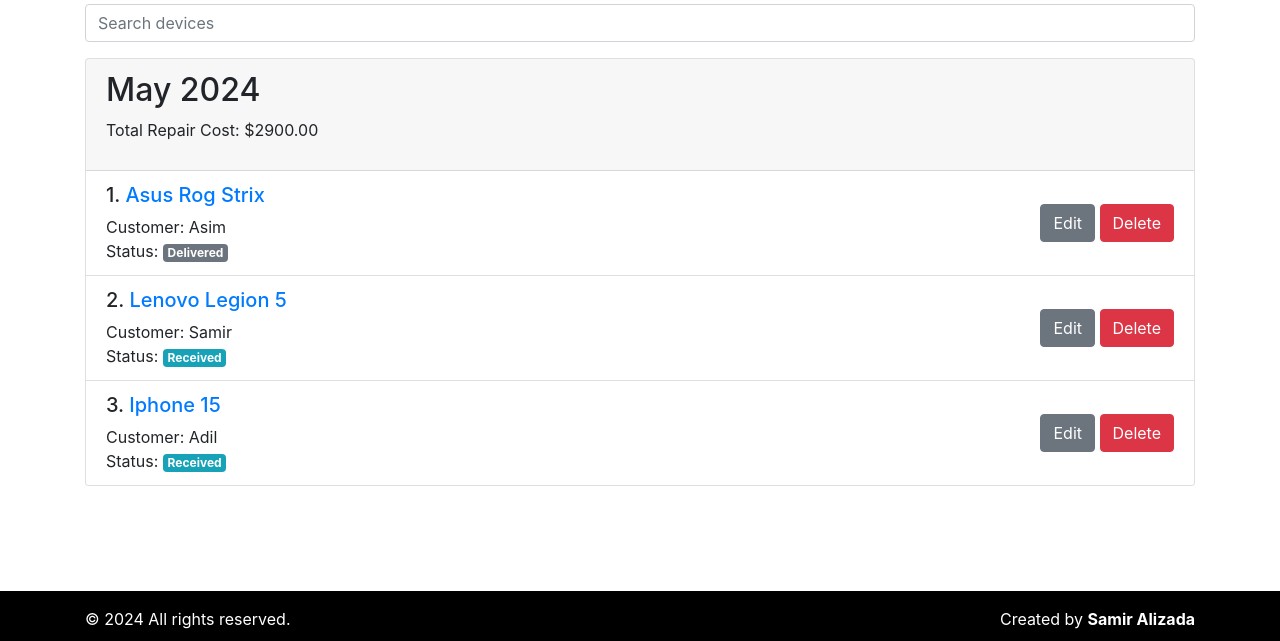
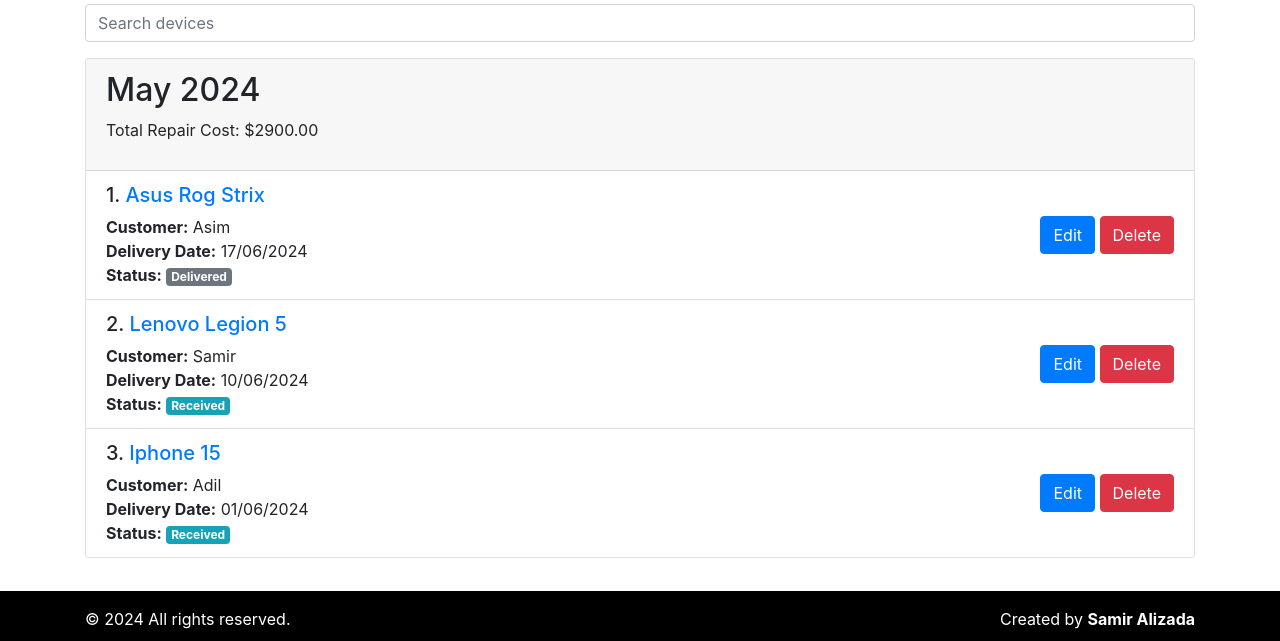
Before and after one commit to SamirAlizada/Multifactioring-Tracking, a Django app: page /device/ in a window 1280 px wide. Shown: the part 159-800 px from the top of the page. Run offline with Django 4.2, Linux system fonts and the light colour scheme; a user stored in the database is signed in; data comes from the database, SQL or seed files in the repository; some libraries are stand-ins or nearby versions.

Commit message:
device list html modifyed

```diff
--- a/templates/repairs/device_list.html
+++ b/templates/repairs/device_list.html
@@ -20,9 +20,10 @@
             {% for device in data.devices %}
             <li class="list-group-item d-flex justify-content-between align-items-center">
                 <div>
-                    <h5>{{ forloop.counter }}. <a href="{% url 'device_detail' device.pk %}">{{ device.device_name }}</a></h5>
-                    <p class="mb-0">Customer: {{ device.customer_name }}</p>
-                    <p class="mb-0">Status:
+                    <h5>{{ forloop.counter }}. <a style="text-decoration: none;" href="{% url 'device_detail' device.pk %}">{{ device.device_name }}</a></h5>
+                    <p class="mb-0"><strong>Customer:</strong> {{ device.customer_name }}</p>
+                    <p class="mb-0"><strong>Delivery Date:</strong> {{ device.delivery_date|date:"d/m/Y" }}</p>
+                    <p class="mb-0"><strong>Status:</strong>
                         <span class="badge
                             {% if device.status == 'Received' %}badge-info{% elif device.status == 'In Progress' %}badge-warning{% elif device.status == 'Completed' %}badge-success{% elif device.status == 'Delivered' %}badge-secondary{% endif %}">
                             {{ device.status }}
@@ -31,7 +32,7 @@
                 </div>
                 {% if user.is_authenticated %}
                 <div class="text-right">
-                    <a class="btn btn-secondary" href="{% url 'device_edit' device.pk %}">Edit</a>
+                    <a class="btn btn-primary" href="{% url 'device_edit' device.pk %}">Edit</a>
                     <a class="btn btn-danger" href="{% url 'delete_device' device.pk %}" onclick="return confirm('Are you sure delete this device?')">Delete</a>
                 </div>
                 {% endif %}
```
